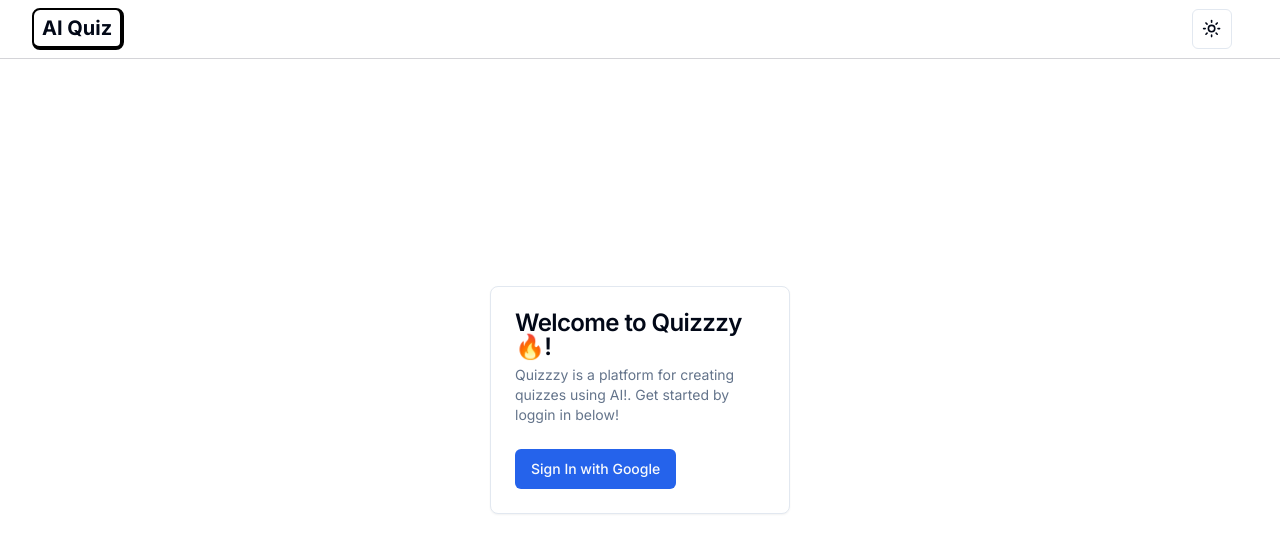
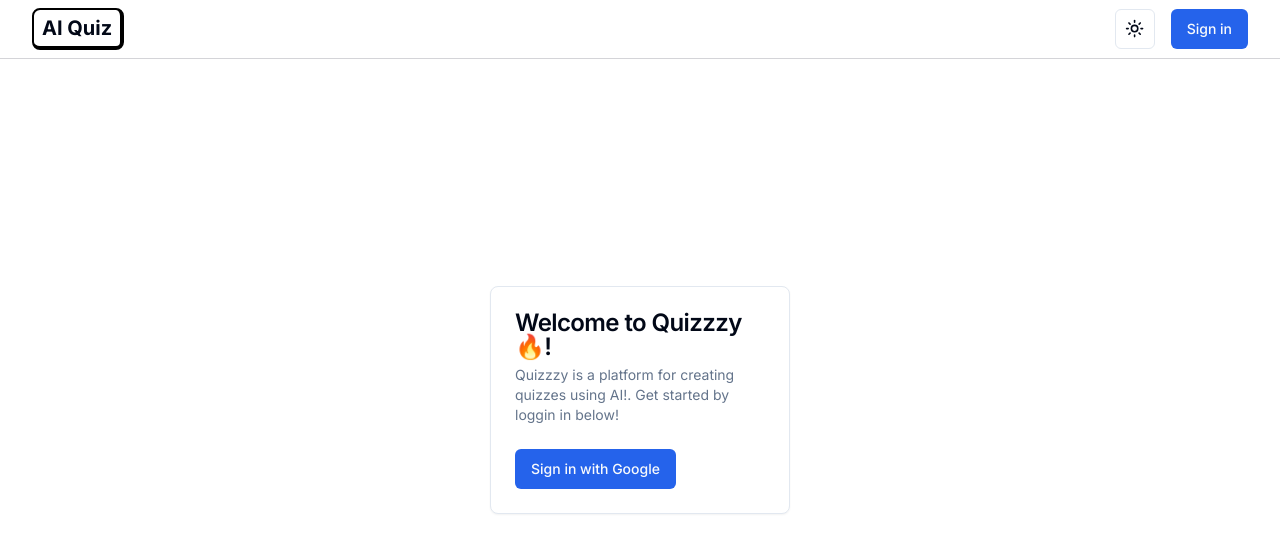
Before and after one commit to eren-aot/ai-quiz, a Next.js app: page / in a window 1280 px wide. Shown: the top 552 px of the page. Built offline with nearby package versions, Linux system fonts and the light colour scheme.

Commit message:
Added Sign in Button

```diff
--- a/app/(landing)/page.tsx
+++ b/app/(landing)/page.tsx
@@ -9,6 +9,7 @@ import {
   CardTitle,
 } from "@/components/ui/card"
 import { Button } from '@/components/ui/button'
+import SignInButton from '@/components/SignInButton'
 
 
 export default function Home() {
@@ -21,7 +22,7 @@ export default function Home() {
             loggin in below!</CardDescription>
         </CardHeader>
         <CardContent>
-          <Button>Sign In with Google</Button>
+          <SignInButton text={"Sign in with Google"} />
         </CardContent>
 
       </Card>
--- a/components/Navbar.tsx
+++ b/components/Navbar.tsx
@@ -1,11 +1,12 @@
 import React from 'react'
 import Link from 'next/link'
-import { ThemeToggle } from './ThemeToggle'
+import { ThemeToggle } from '@/components/ThemeToggle'
+import SignInButton from '@/components/SignInButton'
 
 const Navbar = () => {
   return (
     <div className='fixed inset-x-0 top-0 bg-white dark:bg-gray-950 z-[10] h-fit border-b border-zinc-300 py-2'>
-        <div  className='flex items-center justify-between h-full gap-2 px-8 mx-auto max-w-7xl'>
+      <div className='flex items-center justify-between h-full gap-2 px-8 mx-auto max-w-7xl'>
         {/* Logo */}
         <Link href={"/"} className='flex items-center gap-2'>
           <p className='rounded-lg border-2 border-b-4  border-r-4 border-black px-2 py-1 text-xl font-bold transition-all hover:-translate-y-[2px] md:block dark:border-white'>
@@ -15,6 +16,7 @@ const Navbar = () => {
         <div className='flex items-center'>
           <ThemeToggle className="mr-4" />
 
+          <SignInButton text={"Sign in"} />
         </div>
       </div>
     </div>
--- /dev/null
+++ b/components/SignInButton.tsx
@@ -0,0 +1,16 @@
+"use client"
+
+import React from 'react'
+import { Button } from '@/components/ui/button'
+
+type Props = { text: string }
+
+const SignInButton = ({ text }: Props) => {
+    return (
+        <Button>
+            {text}
+        </Button>
+    )
+}
+
+export default SignInButton
```
Lines whose indentation alone changed are shown as unchanged.
